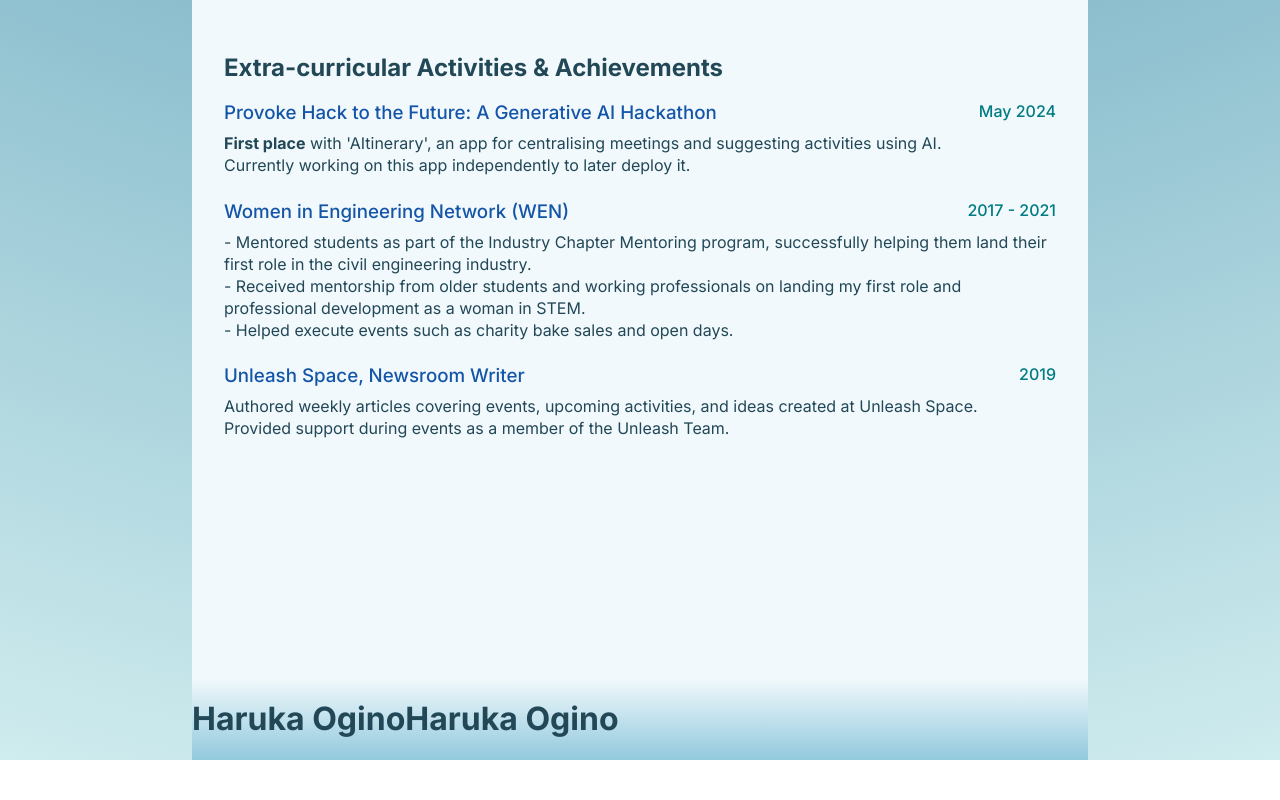
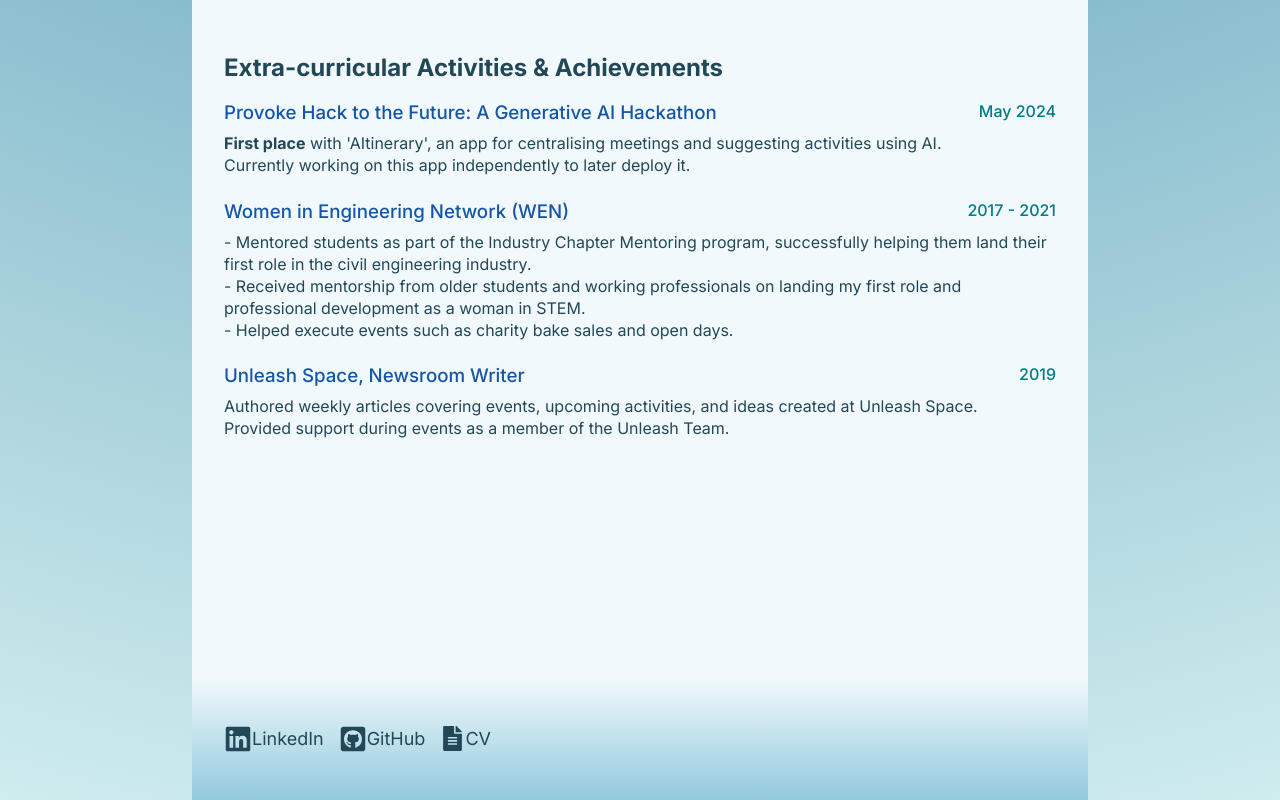
Before and after one commit to haruka-ogino/new-portfolio, a Next.js app: page / in a window 1280 px wide. Shown: the part 3555-4355 px from the top of the page. Before the commit the page ends 4315 px from the top, so only its background shows below. Built offline with nearby package versions, Linux system fonts and the light colour scheme; no server answers; the database is empty.

Commit message:
add links to footer

```diff
--- a/components/Footer.tsx
+++ b/components/Footer.tsx
@@ -1,9 +1,36 @@
+import { FaLinkedin, FaGithubSquare, FaFileAlt } from 'react-icons/fa'
+import '../styles/footer.css'
 export default function Footer() {
+  const links = [
+    {
+      name: 'LinkedIn',
+      link: 'https://nz.linkedin.com/in/haruka-ogino-769540148',
+    },
+    { name: 'GitHub', link: 'https://github.com/haruka-ogino' },
+    { name: 'CV', link: '/Haruka-Ogino-CV.pdf' },
+  ]
   return (
     <>
       <footer>
-        <h1>Haruka Ogino</h1>
-        <h1>Haruka Ogino</h1>
+        <section className="footer-links">
+          {links.map((link, i) => (
+            <a
+              key={i}
+              href={link.link}
+              style={{
+                display: 'flex',
+                alignItems: 'center',
+                marginRight: '15px',
+              }}
+            >
+              {link.name === 'LinkedIn' && <FaLinkedin size={28} />}
+              {link.name === 'GitHub' && <FaGithubSquare size={28} />}
+              {link.name === 'CV' && <FaFileAlt size={25} />}
+              <p style={{ fontSize: '18px' }}>{link.name}</p>
+            </a>
+          ))}
+        </section>
+        {/* <h1>Haruka Ogino</h1> */}
       </footer>
     </>
   )
--- /dev/null
+++ b/styles/footer.css
@@ -0,0 +1,11 @@
+footer {
+  display: flex;
+  background: linear-gradient(to top, #92c9dd 0%, #f1f9fc 100%);
+  background-color: #f1f9fc;
+  width: 100%;
+}
+
+.footer-links {
+  display: flex;
+  align-items: center;
+}
```
